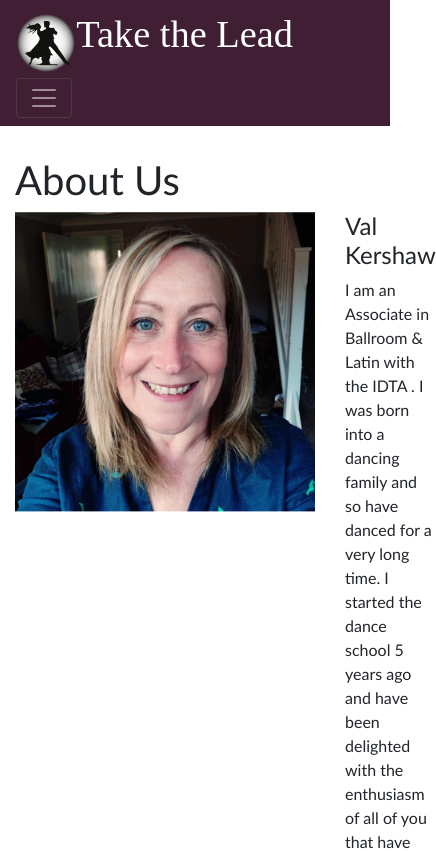
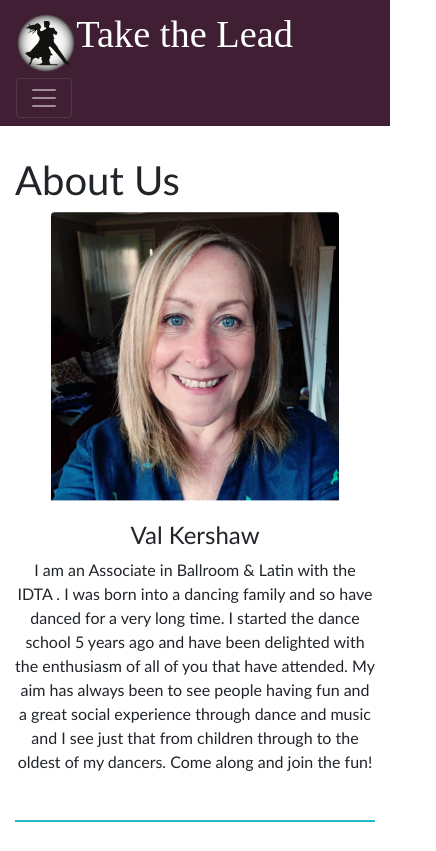
Before and after one commit to laurenashleigh/take-the-lead, a React (Create React App) app: page /about in a window 390 px wide. Shown: the top 851 px of the page, 436 px wide, since content can reach past the window. Built offline with nearby package versions, Linux system fonts and the light colour scheme.

Commit message:
media queries and scroll to top

```diff
--- a/src/components/ClassPage.js
+++ b/src/components/ClassPage.js
@@ -4,6 +4,7 @@ import {Container, Row, Col} from 'react-bootstrap';
 import AboutClass from '../components/AboutClass';
 import Footer from '../components/Footer';
 import GoogleCalendar from './GoogleCalendar';
+import ScrollToTop from './ScrollToTop';
 
 const ClassPage = () => {
     return (
@@ -40,6 +41,7 @@ const ClassPage = () => {
                     <Col lg={7}><AboutClass /></Col>
                     <Col lg={1}></Col>
                 </Row>
+                <ScrollToTop />
             </Container>
             <Footer />
         </div>
--- /dev/null
+++ b/src/components/ScrollToTop.js
@@ -0,0 +1,50 @@
+import React, { Component } from "react";
+import Button from 'react-bootstrap/Button'
+
+export default class GoTop extends Component {
+    constructor(props) {
+        super(props);
+        this.state = {
+            is_visible: false
+        };
+    }
+
+    componentDidMount() {
+        var scrollComponent = this;
+        document.addEventListener("scroll", function(e) {
+            scrollComponent.toggleVisibility();
+        });
+    }
+
+    toggleVisibility() {
+        if (window.pageYOffset > 300) {
+            this.setState({
+                is_visible: true
+            });
+        } else {
+            this.setState({
+                is_visible: false
+            });
+        }
+    }
+
+    scrollToTop() {
+        window.scrollTo({
+            top: 0,
+            behavior: "smooth"
+        });
+    }
+
+    render() {
+        const { is_visible } = this.state;
+        return (
+            <div className="back-to-top show-back-to-top">
+                {is_visible && (
+                    <div className="top" onClick={() => this.scrollToTop()}>
+                        <Button className="scroll-button" >Scroll To Top</Button>
+                    </div>
+                )}
+            </div>
+        );
+    }
+}
--- a/src/custom.scss
+++ b/src/custom.scss
@@ -70,12 +70,40 @@ hr.line-break {
     padding: 10px;
 }
 
-.about-us-block {
-    display: flex;
+@media only screen and (min-width: 600px) {
+    .about-us-block {
+        display: flex;
+    }
+
+    .about-us-text {
+        padding-left: 30px;
+    }
+
+    .about-us-image {
+        max-width: 300px;
+        height: auto;
+    }
+  }
+@media only screen and (max-width: 600px) {
+    .about-us-image {
+        width: 80%;
+        height: auto;
+        padding-bottom: 20px;
+    }
+    .about-us-block {
+        text-align: center;
+    }
+  }
+
+.scroll-button {
+    position: fixed;
+  bottom: 15px;
+  right: 15px;
 }
-
-.about-us-text {
-    padding-left: 30px;
+.top {
+    position: fixed;
+  bottom: 15px;
+  right: 15px;
 }
 
 $theme-colors: (
--- a/src/pages/AboutUs.js
+++ b/src/pages/AboutUs.js
@@ -3,22 +3,22 @@ import NavSideBarDance from '../components/NavSideBarDance';
 import {Container, Row, Col} from 'react-bootstrap';
 import AboutDance from '../components/AboutDance';
 import Footer from '../components/Footer';
+import ScrollToTop from '../components/ScrollToTop';
 
 const AboutUs = () => {
     return (
-        <div>
-            <Container fluid>
+        <div className="about-us-container">
+            <Container fluid >
                 <Row>
                 <Col lg={1}></Col>
                     <Col lg={10}>
                         <h1 className="classes-header">About Us</h1>
                         <div className="about-us-block">
-                        <span>
+                        <span >
                             <img
                                 src="../images/val-square.png"
                                 alt="val kershaw"
-                                width="300"
-                                height="300"
+                                className="about-us-image rounded"
                             />
                         </span>
                         <span className="about-us-text">
@@ -48,6 +48,7 @@ const AboutUs = () => {
                 <Row>
 
                 </Row>
+                <ScrollToTop />
             </Container>
             <Footer />
         </div>
```
